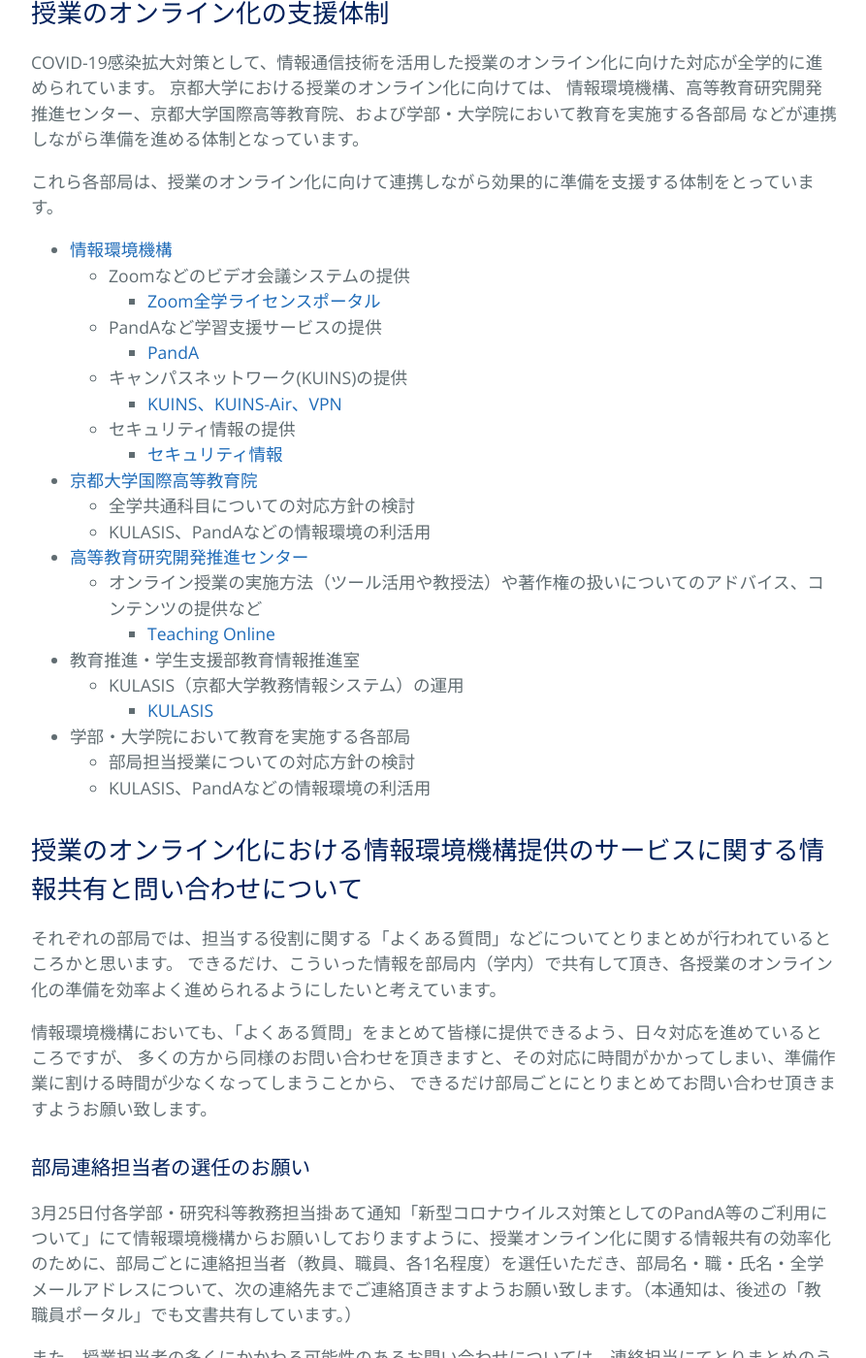
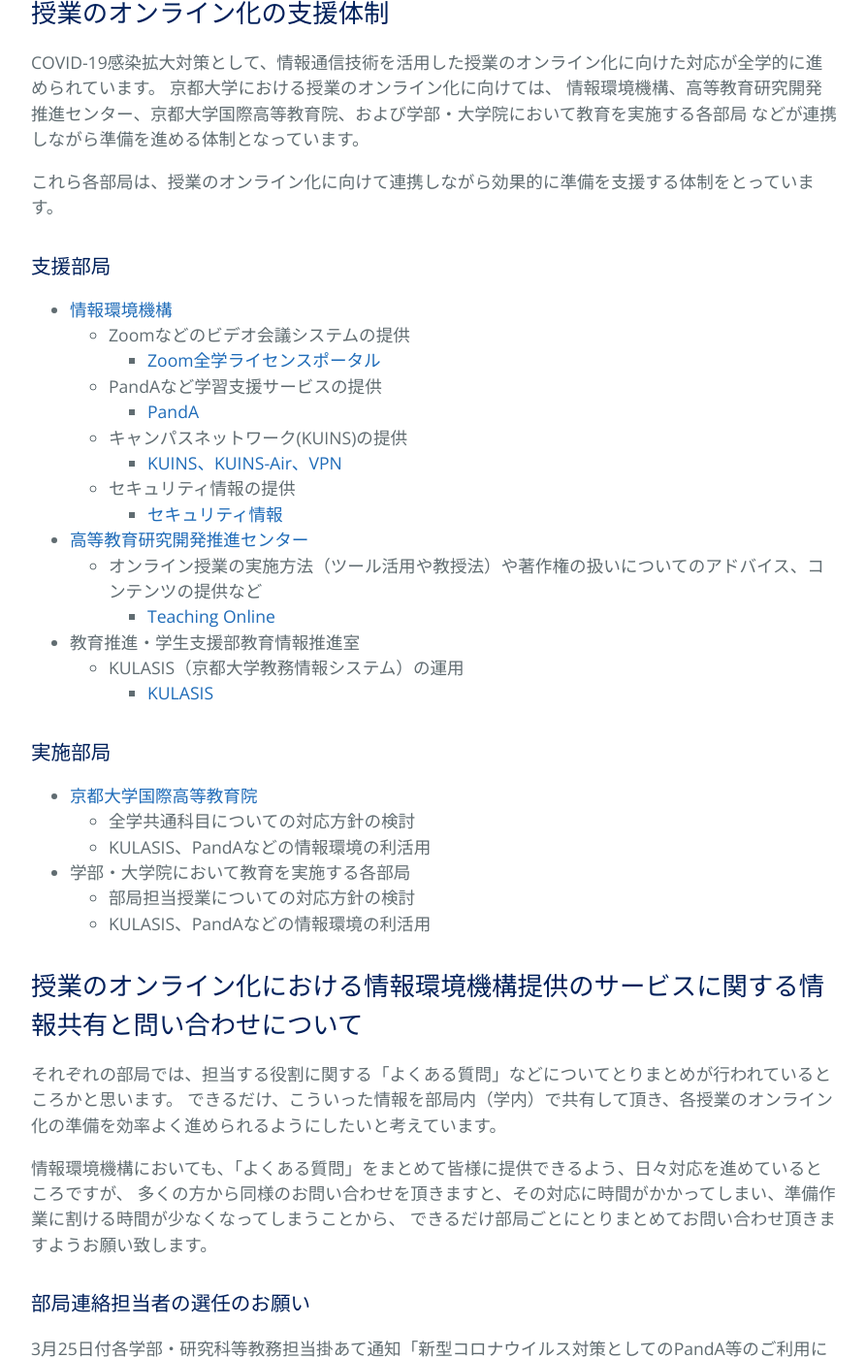
Before and after one commit to kyoto-u/online-edu, a Jekyll site: the page built from organizational-support.md, in a window 1280 px wide and 1400 px high, scrolled down 548 px. Shown: the whole window at 97% size, without its empty margins (192-1085 px from the left). Built offline with Jekyll 4.4.1, drawn with Linux system fonts in a browser that asks for light colours; our own code applies the rules of GitHub Pages for plain Markdown files.

Commit message:
Update organizational-support.md

```diff
--- a/organizational-support.md
+++ b/organizational-support.md
@@ -9,6 +9,8 @@ COVID-19感染拡大対策として、情報通信技術を活用した授業の
 
 これら各部局は、授業のオンライン化に向けて連携しながら効果的に準備を支援する体制をとっています。
 
+### 支援部局
+
 - [情報環境機構](http://www.iimc.kyoto-u.ac.jp/)
   - Zoomなどのビデオ会議システムの提供
     - [Zoom全学ライセンスポータル](https://kyoto-u.github.io/online-edu/zoom)
@@ -18,15 +20,18 @@ COVID-19感染拡大対策として、情報通信技術を活用した授業の
     - [KUINS、KUINS-Air、VPN](https://www.iimc.kyoto-u.ac.jp/ja/services/kuins/)
   - セキュリティ情報の提供
     - [セキュリティ情報](http://www.iimc.kyoto-u.ac.jp/ja/whatsnew/security/index.html)
-- [京都大学国際高等教育院](https://www.z.k.kyoto-u.ac.jp/)
-  - 全学共通科目についての対応方針の検討
-  - KULASIS、PandAなどの情報環境の利活用
 - [高等教育研究開発推進センター](https://www.highedu.kyoto-u.ac.jp/)
   - オンライン授業の実施方法（ツール活用や教授法）や著作権の扱いについてのアドバイス、コンテンツの提供など
     - [Teaching Online](https://www.highedu.kyoto-u.ac.jp/connect/teachingonline/)
 - 教育推進・学生支援部教育情報推進室
   - KULASIS（京都大学教務情報システム）の運用
     - [KULASIS](https://www.z.k.kyoto-u.ac.jp/freshman-guide/kulasis)
+
+### 実施部局
+
+- [京都大学国際高等教育院](https://www.z.k.kyoto-u.ac.jp/)
+  - 全学共通科目についての対応方針の検討
+  - KULASIS、PandAなどの情報環境の利活用
 - 学部・大学院において教育を実施する各部局
   - 部局担当授業についての対応方針の検討
   - KULASIS、PandAなどの情報環境の利活用
```
